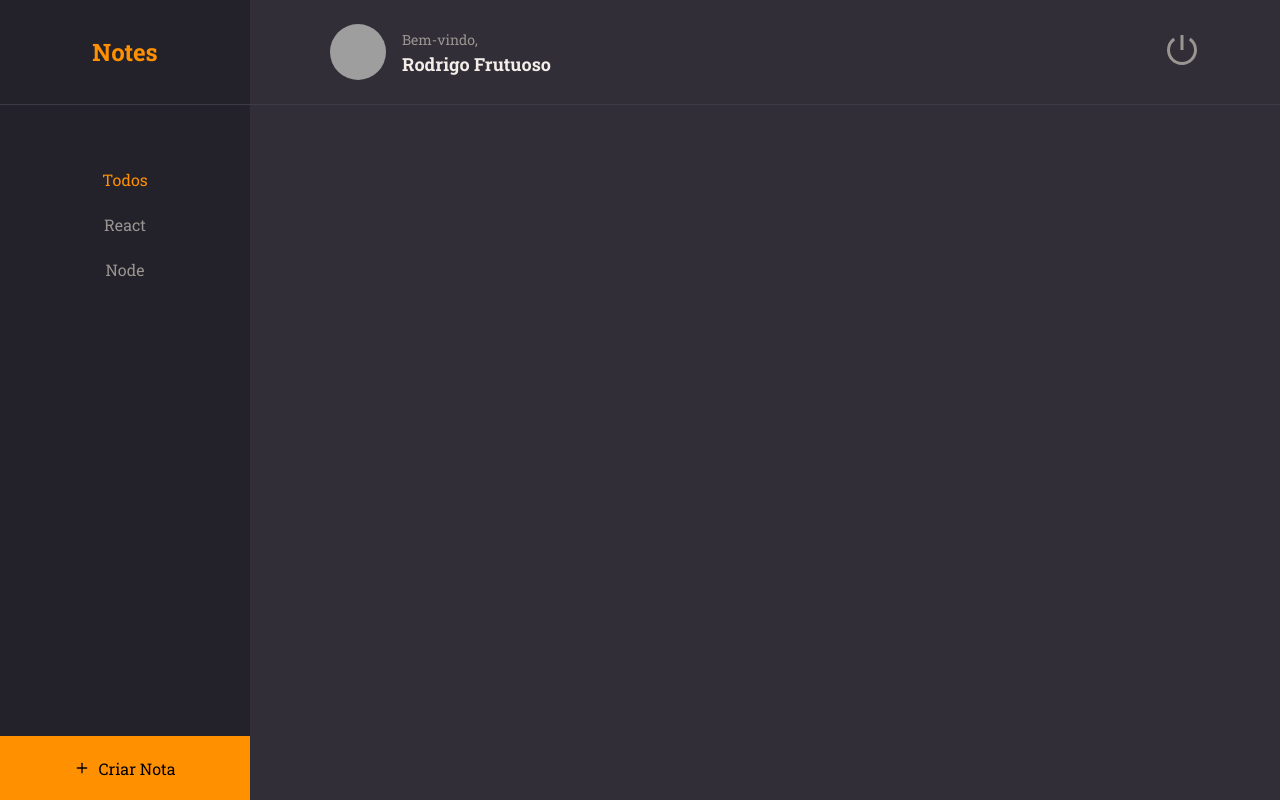
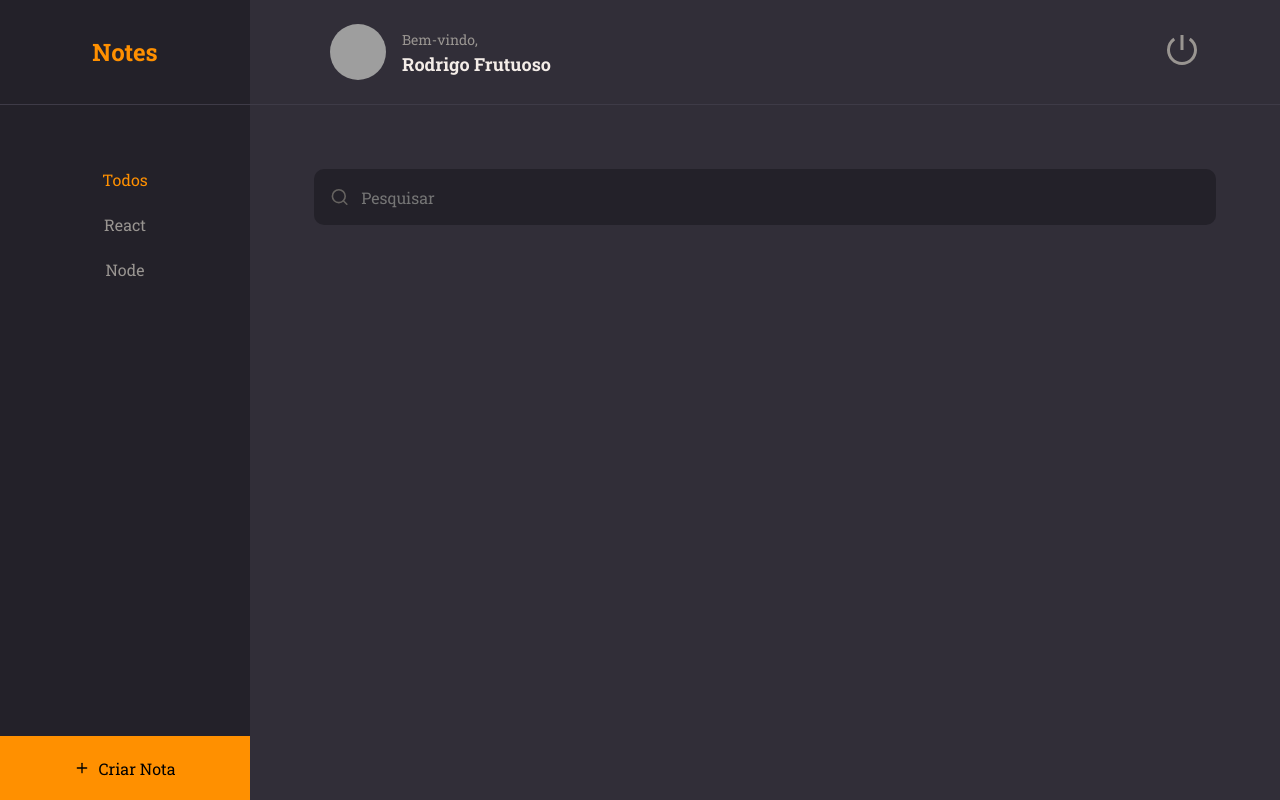
Before and after one commit to rodfrutuoso/Notes, a React (Vite) app: page / in a window 1280 px wide. Built offline with nearby package versions, Linux system fonts and the light colour scheme; grey boxes are pictures that could not be loaded.

Commit message:
feito componente input

```diff
--- /dev/null
+++ b/src/components/Input/index.jsx
@@ -0,0 +1,10 @@
+import { Container } from "./styles";
+
+export function Input({icon: Icon, ...rest}){
+    return(
+        <Container>
+            {Icon && <Icon size = {20}/>}
+            <input {...rest}/>
+        </Container>
+    )
+}
--- /dev/null
+++ b/src/components/Input/styles.js
@@ -0,0 +1,31 @@
+import styled from "styled-components";
+
+export const Container = styled.div`
+    width: 100%;
+    display: flex;
+
+    align-items: center;
+    background-color: ${({ theme }) => theme.COLORS.BACKGROUND_900};
+    color: ${({ theme }) => theme.COLORS.GRAY_300};
+
+    margin-bottom: 8px;
+    border-radius: 10px;
+
+    >input{
+        height: 56px;
+        width: 100%;
+
+        padding: 12px;
+        color: ${({ theme }) => theme.COLORS.WHITE};
+        background: transparent;
+        border: none;
+
+        &:placeholder{
+            color: ${({ theme }) => theme.COLORS.GRAY_300};
+        }
+
+    }
+    svg{
+        margin-left: 16px;
+    }
+    `
--- a/src/pages/Home/index.jsx
+++ b/src/pages/Home/index.jsx
@@ -1,9 +1,10 @@
-import {FiPlus} from 'react-icons/fi'
+import {FiPlus, FiSearch} from 'react-icons/fi'
 
 import { Container, Brand, Menu, Search, Content, NewNote } from "./styles";
 
 import { Header } from "../../components/Header"
 import { ButtonText } from "../../components/ButtonText"
+import { Input } from '../../components/Input';
 
 export function Home() {
   return (
@@ -27,7 +28,7 @@
       </Menu>
 
       <Search>
-
+        <Input placeholder = "Pesquisar" icon={FiSearch}/>
       </Search>
       <Content>
 
--- a/src/pages/Home/styles.js
+++ b/src/pages/Home/styles.js
@@ -48,6 +48,7 @@
 
 export const Search = styled.div`
     grid-area: search;
+    padding: 64px 64px 0;
 
 `
 
```
